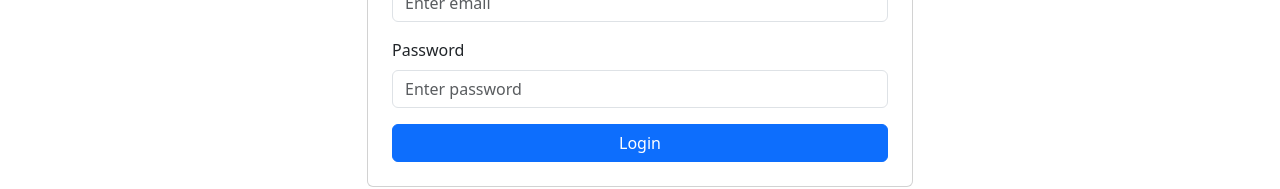
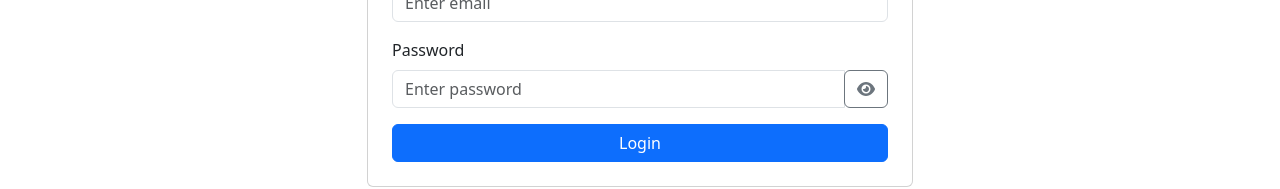
Before and after one commit to Sravan846/todo_fe, a React (Vite) app: page / in a window 1280 px wide. Shown: the part 239-428 px from the top of the page. Built offline with nearby package versions, Linux system fonts and the light colour scheme.

Commit message:
adding packages

```diff
--- a/package.json
+++ b/package.json
@@ -10,6 +10,8 @@
     "preview": "vite preview"
   },
   "dependencies": {
+    "@fortawesome/free-solid-svg-icons": "^6.7.2",
+    "@fortawesome/react-fontawesome": "^0.2.2",
     "@reduxjs/toolkit": "^2.6.1",
     "axios": "^1.8.4",
     "bootstrap": "^5.3.5",
--- a/src/components/Login.jsx
+++ b/src/components/Login.jsx
@@ -5,6 +5,8 @@ import * as Yup from "yup";
 import { useLoginMutation } from "../store/api/apiSlice";
 import { useDispatch, useSelector } from "react-redux";
 import { setCredentials } from "../store/slices/authSlice";
+import { FontAwesomeIcon } from "@fortawesome/react-fontawesome";
+import { faEye, faEyeSlash } from "@fortawesome/free-solid-svg-icons";
 
 const loginSchema = Yup.object().shape({
   email: Yup.string()
@@ -21,6 +23,7 @@ export default function Login() {
     password: "",
   });
   const [errors, setErrors] = useState({});
+  const [showPassword, setShowPassword] = useState(false);
   const [login, { isLoading }] = useLoginMutation();
   const dispatch = useDispatch();
   const navigate = useNavigate();
@@ -58,8 +61,6 @@ export default function Login() {
           role: result.role,
         })
       );
-
-      console.log("🚀 ~ handleSubmit ~ role:", user)
       toast.success("Logged in successfully!");
       navigate("/");
     } catch (error) {
@@ -78,6 +79,7 @@ export default function Login() {
       }
     }
   };
+
   return (
     <div className="container mt-5">
       <div className="row justify-content-center">
@@ -106,8 +108,9 @@ export default function Login() {
                 <label htmlFor="password" className="form-label">
                   Password
                 </label>
+                <div className="input-group">
                   <input
-                  type="password"
+                    type={showPassword ? "text" : "password"}
                     className={`form-control ${
                       errors.password ? "is-invalid" : ""
                     }`}
@@ -117,6 +120,18 @@ export default function Login() {
                     onChange={handleChange}
                     placeholder="Enter password"
                   />
+                  <div className="input-group-append">
+                    <button
+                      type="button"
+                      className="btn btn-outline-secondary"
+                      onClick={() => setShowPassword((prev) => !prev)}
+                    >
+                      <FontAwesomeIcon
+                        icon={showPassword ? faEyeSlash : faEye}
+                      />
+                    </button>
+                  </div>
+                </div>
                 {errors.password && (
                   <div className="invalid-feedback">{errors.password}</div>
                 )}
--- a/src/components/Signup.jsx
+++ b/src/components/Signup.jsx
@@ -1,12 +1,13 @@
-import axios from "axios";
 import React, { useEffect, useState } from "react";
 import { useNavigate } from "react-router-dom";
 import { toast } from "react-toastify";
 import * as Yup from "yup";
 import { useSignupMutation } from "../store/api/apiSlice";
+import { FontAwesomeIcon } from "@fortawesome/react-fontawesome";
+import { faEye, faEyeSlash } from "@fortawesome/free-solid-svg-icons";
 
 const signupSchema = Yup.object().shape({
-  username: Yup.string().required("Email is required"),
+  username: Yup.string().required("Username is required"),
   email: Yup.string()
     .email("Please enter a valid email")
     .required("Email is required"),
@@ -22,6 +23,7 @@ export default function Signup() {
     password: "",
   });
   const [errors, setErrors] = useState({});
+  const [showPassword, setShowPassword] = useState(false);
   const [signup, { isLoading }] = useSignupMutation();
   const navigate = useNavigate();
 
@@ -117,8 +119,9 @@ export default function Signup() {
                 <label htmlFor="password" className="form-label">
                   Password
                 </label>
+                <div className="input-group">
                   <input
-                  type="password"
+                    type={showPassword ? "text" : "password"}
                     className={`form-control ${
                       errors.password ? "is-invalid" : ""
                     }`}
@@ -128,12 +131,28 @@ export default function Signup() {
                     onChange={handleChange}
                     placeholder="Enter password"
                   />
+                  <div className="input-group-append">
+                    <button
+                      type="button"
+                      className="btn btn-outline-secondary"
+                      onClick={() => setShowPassword((prev) => !prev)}
+                    >
+                      <FontAwesomeIcon
+                        icon={showPassword ? faEyeSlash : faEye}
+                      />
+                    </button>
+                  </div>
+                </div>
                 {errors.password && (
                   <div className="invalid-feedback">{errors.password}</div>
                 )}
               </div>
-              <button type="submit" className="btn btn-primary w-100">
-                Signup
+              <button
+                type="submit"
+                className="btn btn-primary w-100"
+                disabled={isLoading}
+              >
+                {isLoading ? "Signing up..." : "Signup"}
               </button>
             </form>
           </div>
```
Also changed, not shown: 1 other file (tests, documents, lock files or other folders). Lines whose indentation alone changed are shown as unchanged.
